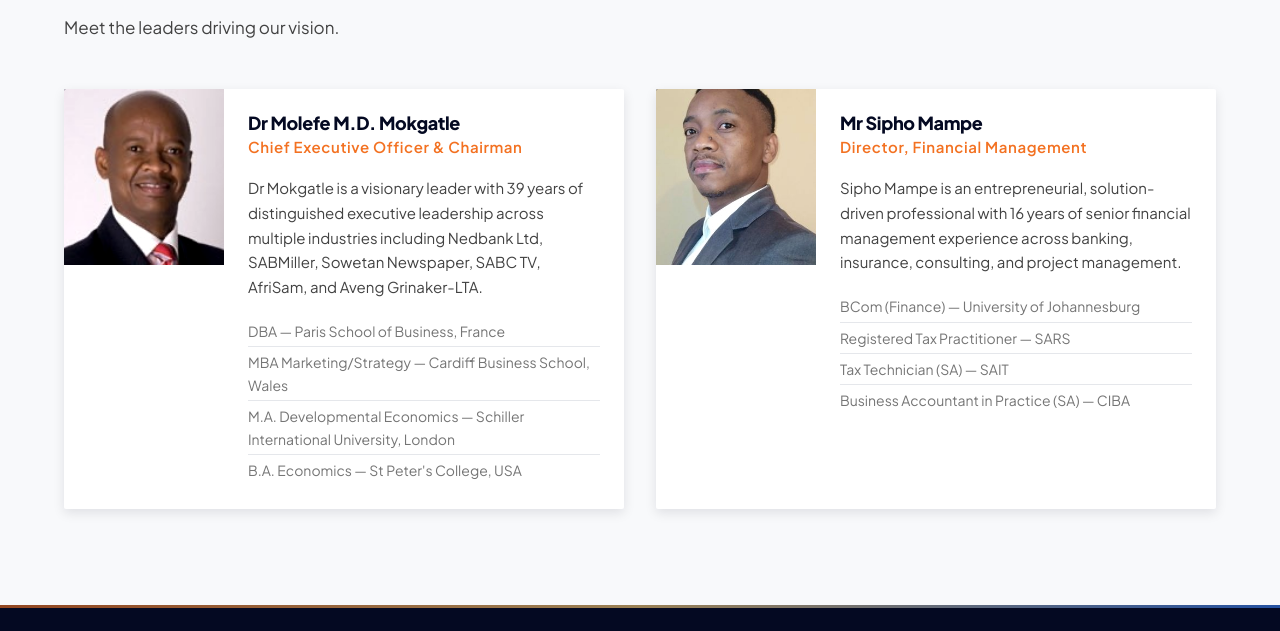
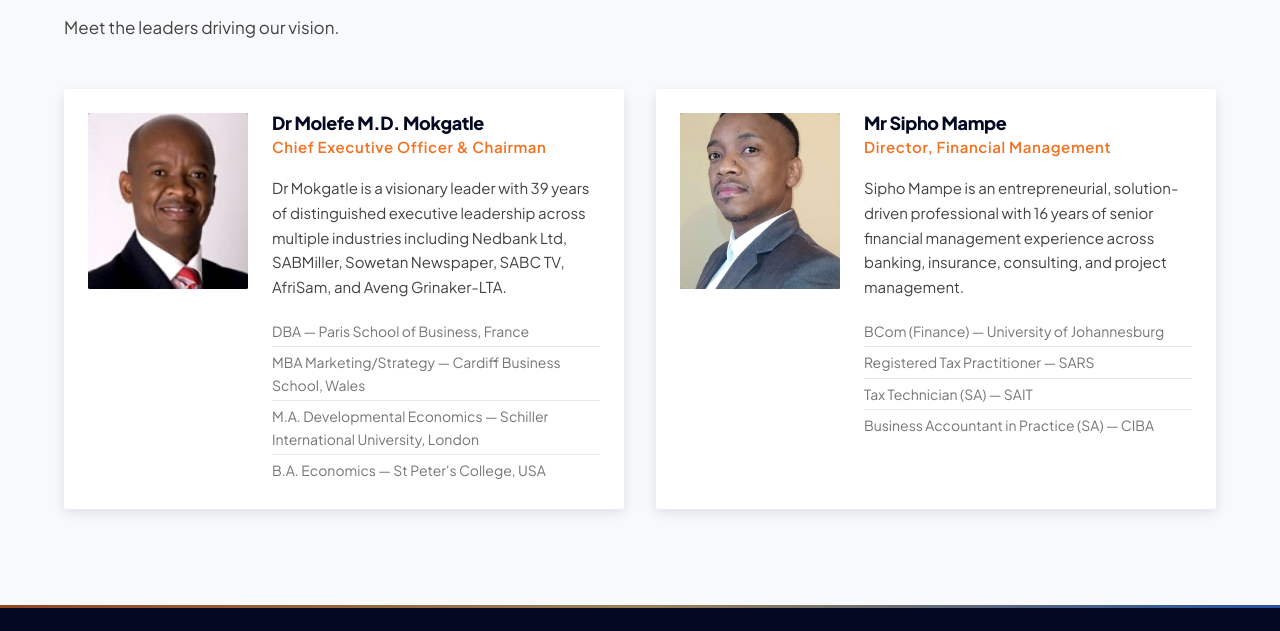
Before and after one commit to KingSlice47/Afrilink-Corporation-Website, an Astro site in the folder site/: page /about in a window 1280 px wide. Shown: the part 2386-3017 px from the top of the page. Built offline with nearby package versions, Linux system fonts and the light colour scheme; Astro itself is replaced by a stand-in of ours.

Commit message:
fix: add padding inside leadership cards so photos don't touch edges
Switch leader-card to use uniform padding and a grid gap, and round
the photo container's corners now that it's inset from the card edge.

Co-Authored-By: Claude Opus 4.7 (1M context) <noreply@anthropic.com>

```diff
--- a/site/src/pages/about.astro
+++ b/site/src/pages/about.astro
@@ -240,16 +240,17 @@ const values = [
   .leader-card {
     background: var(--c-white);
     border-radius: var(--r-sm);
-    overflow: hidden;
     box-shadow: var(--shadow-md);
     display: grid;
     grid-template-columns: 160px 1fr;
-    gap: 0;
+    gap: var(--s-md);
+    padding: var(--s-md);
   }
   .leader-card__photo {
     aspect-ratio: 1 / 1.1;
     overflow: hidden;
     background: var(--c-navy);
+    border-radius: var(--r-sm);
   }
   .leader-card__photo img {
     width: 100%;
@@ -258,7 +259,7 @@ const values = [
     filter: grayscale(15%) contrast(1.05);
   }
   .leader-card__info {
-    padding: var(--s-md) var(--s-md);
+    padding: 0;
   }
   .leader-card__info h3 {
     font-size: 1.125rem;
```
